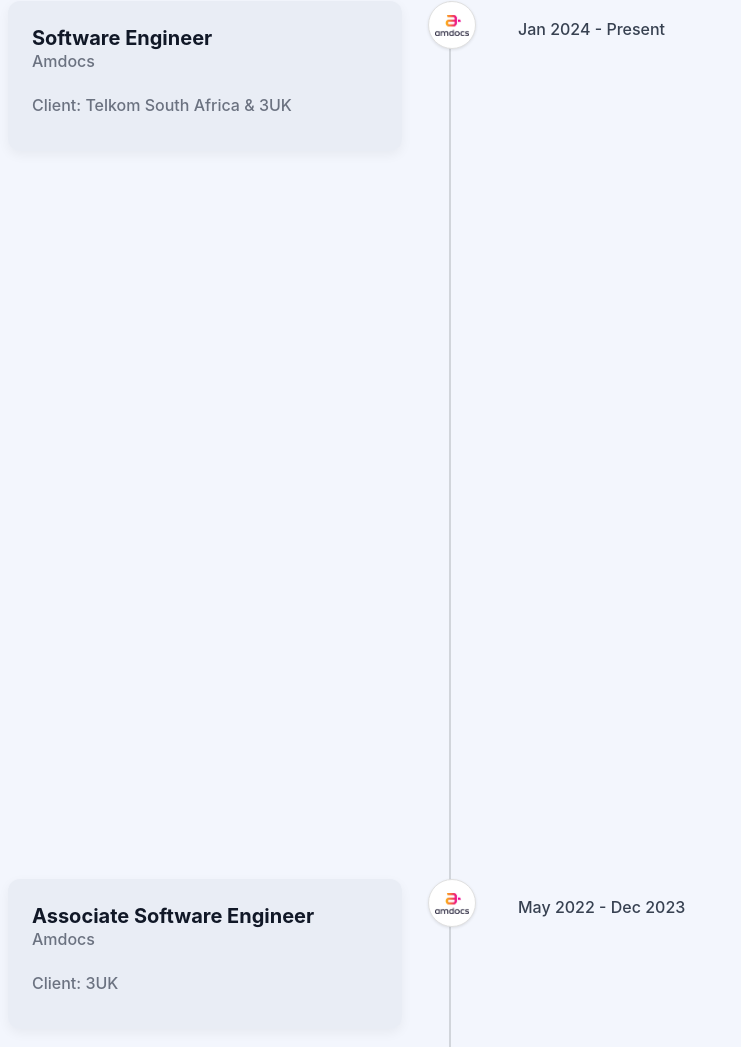
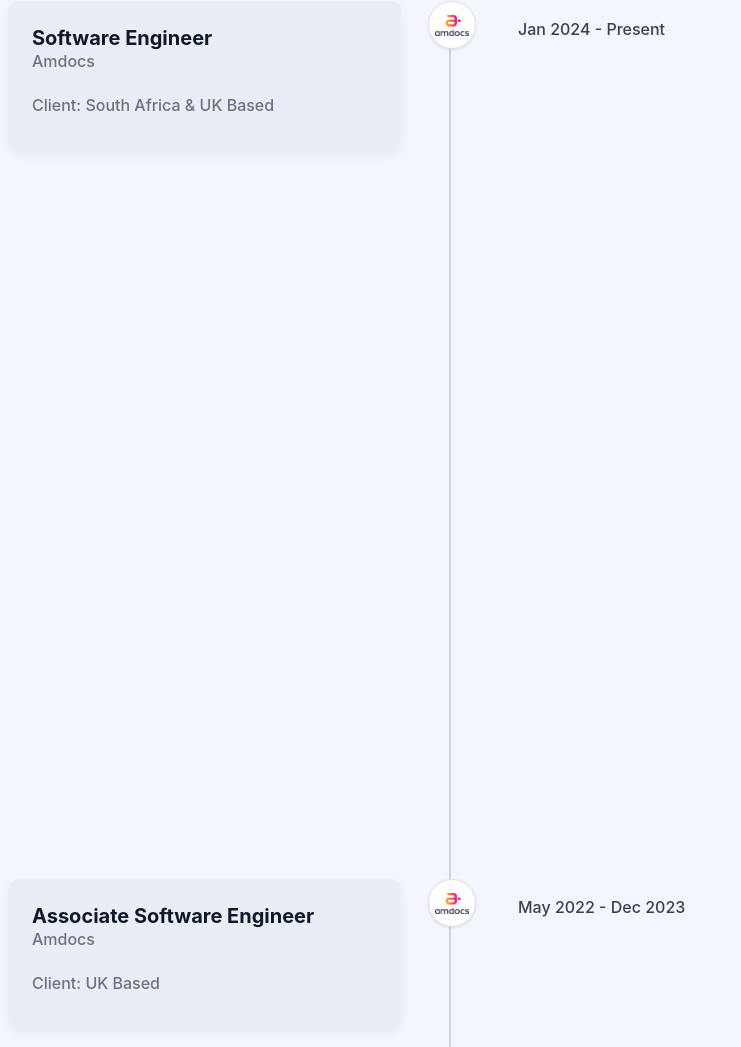
Before and after one commit to shubham03333/portfolio-june-25, a React (Create React App) app: page / in a window 1280 px wide. Shown: the part 2060-3107 px from the top of the page, without its empty margins (180-921 px from the left). Built offline with nearby package versions, Linux system fonts and the light colour scheme.

Commit message:
client name updated

```diff
--- a/src/components/Experience.js
+++ b/src/components/Experience.js
@@ -10,7 +10,7 @@
     company: "Amdocs",
     logo: amdocsLogo,
     date: "Jan 2024 - Present",
-    client: "Client: Telkom South Africa & 3UK",
+    client: "Client: South Africa & UK Based",
     responsibilities: [
       "PMX Upgrade: Executed the PMX upgrade for AMSS (Amdocs Multi Self Service Channel), enhancing integration with CES and third-party applications, reducing deployment issues up to 25%.",
       "Security Enhancements: Resolved 100+ security vulnerabilities in Checkmarx, mitigating critical threats such as XSS, Cleartext Password Exposure, and other high-risk vulnerabilities, strengthening customer data security",
@@ -23,7 +23,7 @@
     company: "Amdocs",
     logo: amdocsLogo,
     date: "May 2022 - Dec 2023",
-    client: "Client: 3UK",
+    client: "Client: UK Based",
     responsibilities: [
       "CRM Optimization & Enterprise Solutions: Developed and implemented customized CRM systems, to align with client-specific organizational workflows, enhancing process efficiency by 15% and improving user adoption by 15%.",
       "Seamless Data Flow: Collaborated with OMS, ABP (Billing), and DEX (Digital) applications to maintain seamless data flow and achieve zero API failures.",
```
